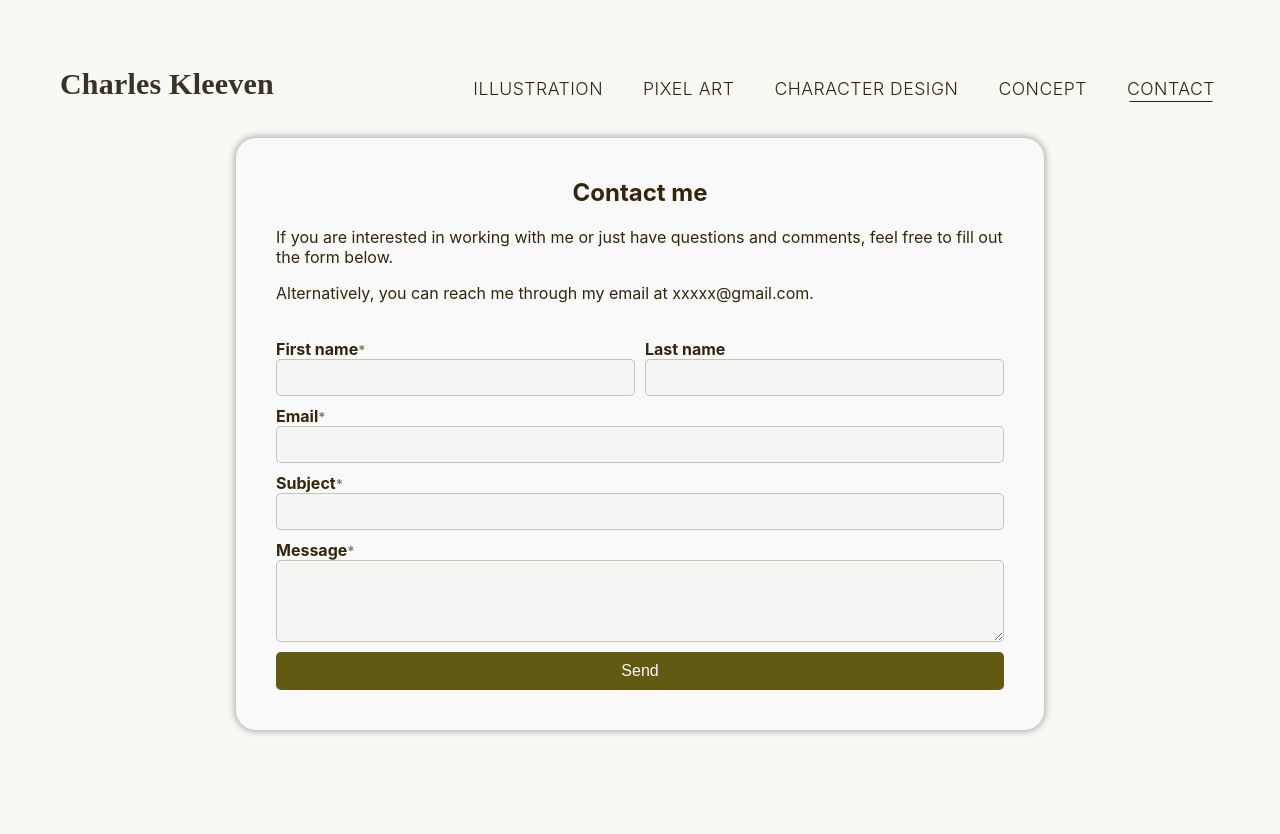
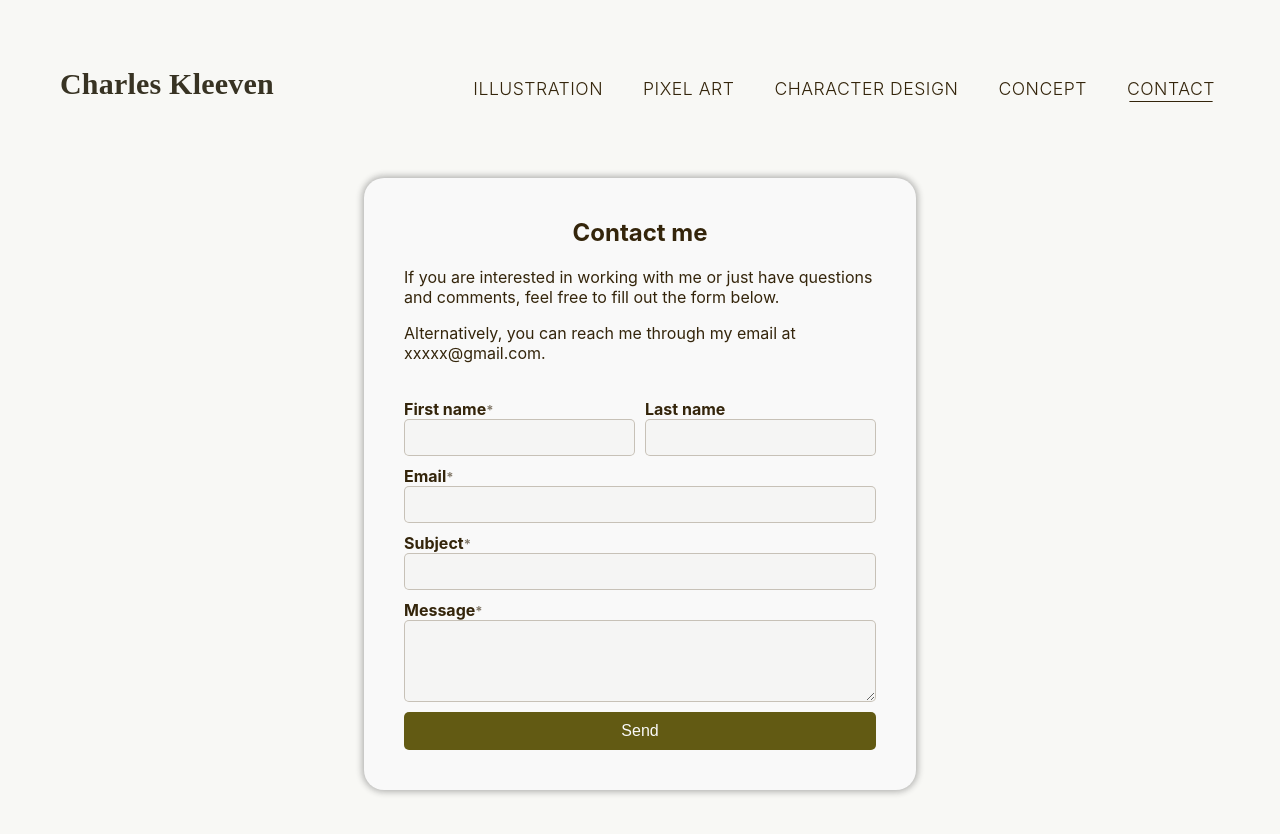
Before and after one commit to CharlesKleeven/charleskleeven.github.io, a React (Create React App) app: page /contact in a window 1280 px wide. Shown: the top 834 px of the page. Built offline with nearby package versions, Linux system fonts and the light colour scheme.

Commit message:
minor adjustment to contact box

```diff
--- a/src/components/Contact.css
+++ b/src/components/Contact.css
@@ -2,7 +2,7 @@
 .contact-container {
     position: relative; /* Position the container relative to its contents */
     width: 100%;
-    max-width: 60vw; /* Adjust the max-width as needed */
+    max-width: 40vw; /* Adjust the max-width as needed */
     max-height: 90vw; /* Adjust the max-width as needed */
     margin: 0 auto; /* horizontal */
     padding: 20px;
@@ -11,6 +11,7 @@
     background-color: #f9f9f9; /* dropdown menu color */
     color: #34250b; /* navbar text color */
     text-align: center;
+    margin-top: 40px;
 }
 
 .header-message
```
